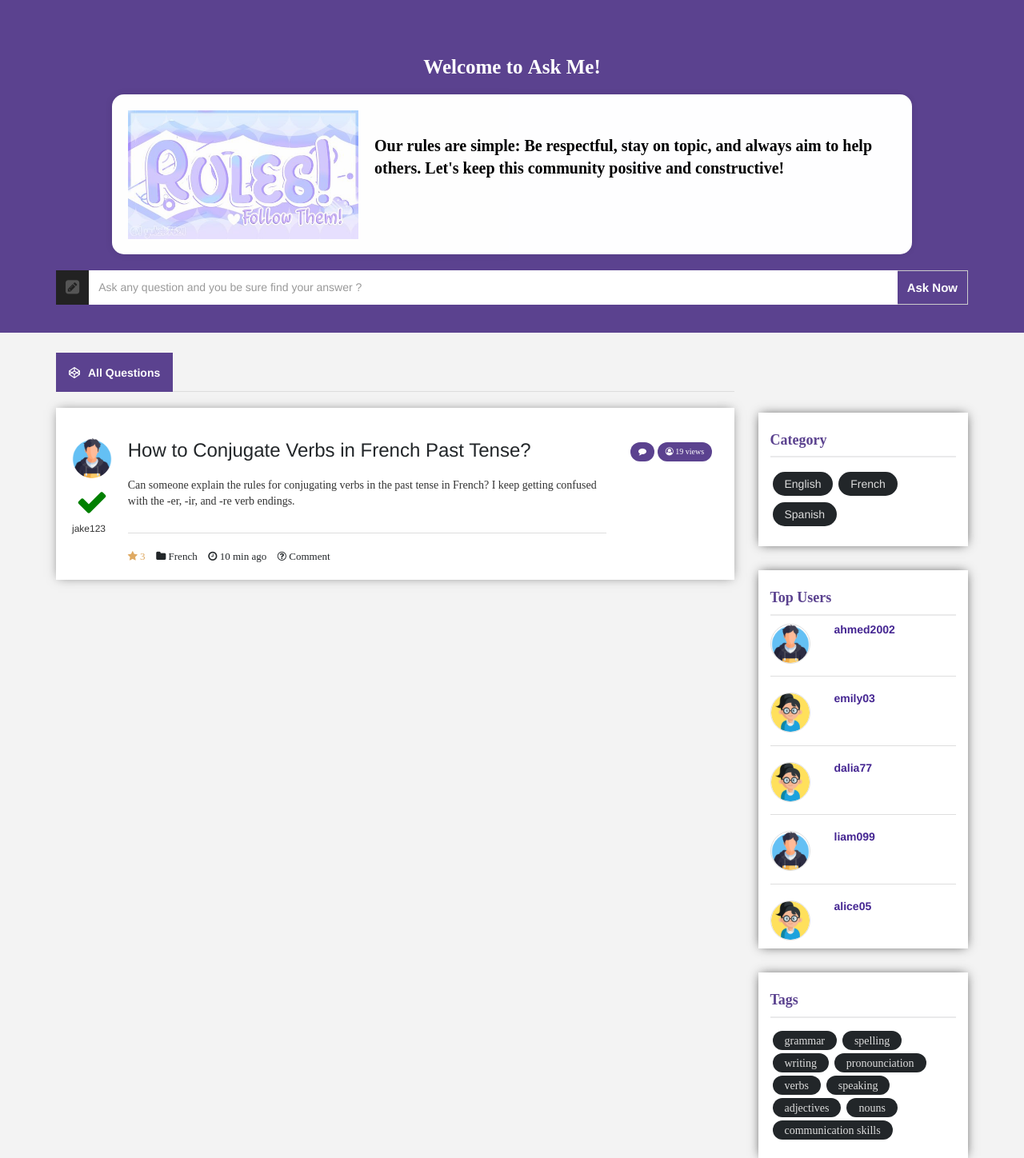
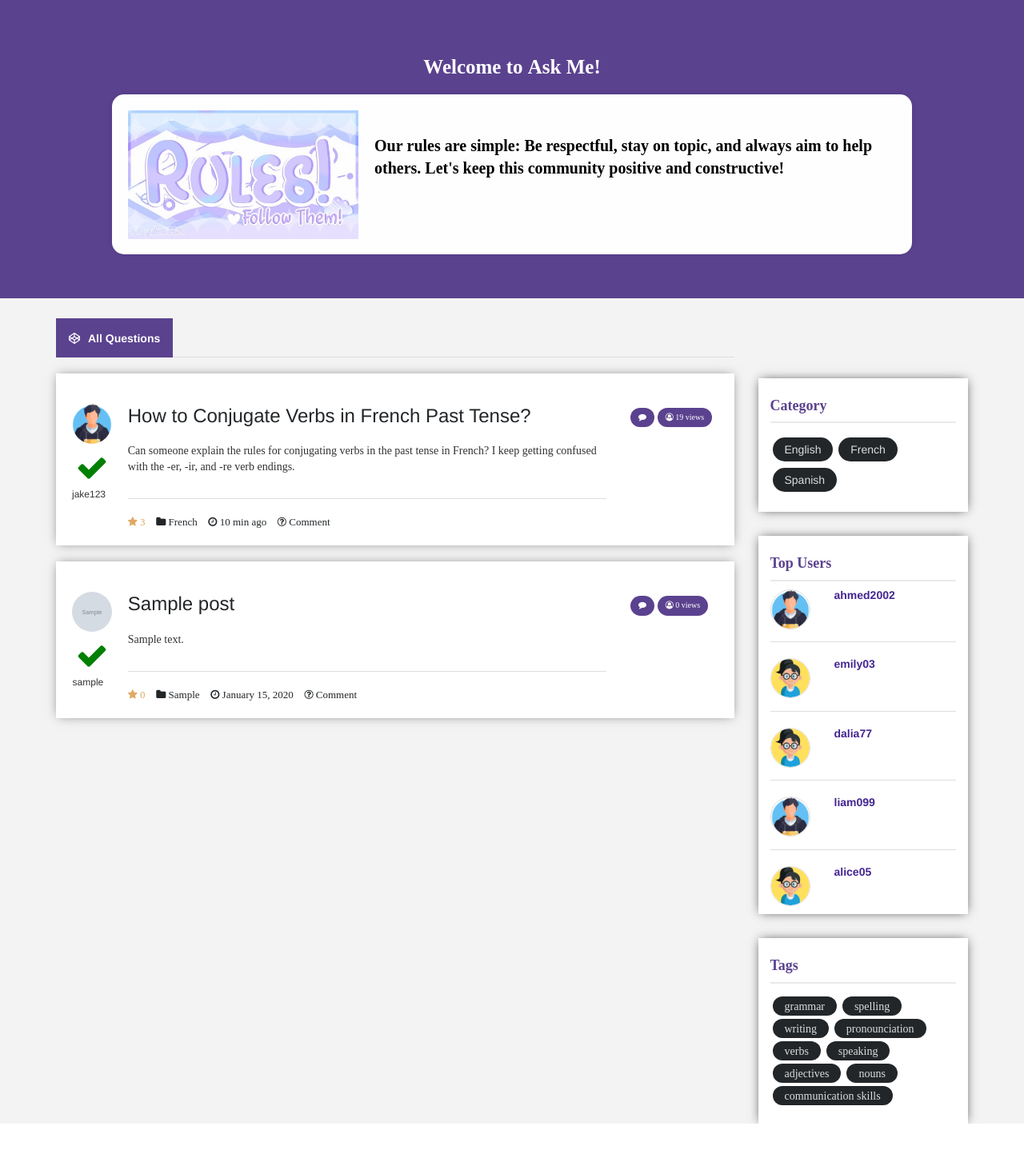
Before and after one commit to Mariam-Elbishbeashy/Language-Learning-Chatbot-Project, a PHP site: page /forum.php in a window 1280 px wide. Shown: the part 147-1595 px from the top of the page at 80% size. After the commit the page ends 1552 px from the top, so only its background shows below. Run offline with PHP 8.4, Linux system fonts and the light colour scheme; tables that the repository leaves empty hold one stand-in row (values such as "Sample post"); grey boxes marked "Sample" are stand-in pictures.

Commit message:
Backend: Loaded users' questions from database into the discussion forum

```diff
--- /dev/null
+++ b/Language-Learning-Chatbot/controllers/forumController.php
@@ -0,0 +1,16 @@
+<?php
+session_start();
+require_once __DIR__ . '/../model/forumModel.php';
+
+class forumController {
+    private $forumModel;
+
+    public function __construct() {
+        $this->forumModel = new forumModel();
+    }
+
+    public function loadQuestions() {
+        return $this->forumModel->getQuestions();
+    }
+}
+?>
--- /dev/null
+++ b/Language-Learning-Chatbot/model/forumModel.php
@@ -0,0 +1,21 @@
+<?php
+require_once __DIR__ . '/../model/Model2.php';
+
+class forumModel extends Model2 {
+
+    public function getQuestions() {
+        $sql = "SELECT forum_posts.post_id, forum_posts.title, forum_posts.content, forum_posts.category, forum_posts.created_at, users.username, users.profileImage
+                FROM forum_posts
+                INNER JOIN users ON forum_posts.user_id = users.Id
+                ORDER BY forum_posts.created_at DESC";
+
+        $result = $this->conn->query($sql);
+
+        if ($result->num_rows > 0) {
+            return $result->fetch_all(MYSQLI_ASSOC);
+        }
+        return [];
+    }
+
+}
+?>
--- a/public/forum.php
+++ b/public/forum.php
@@ -1,3 +1,26 @@
+<?php
+require_once '../Language-Learning-Chatbot/controllers/forumController.php';
+
+$forumController = new forumController();
+$questions = $forumController->loadQuestions();
+
+function timeAgo($datetime) {
+    $time = strtotime($datetime);
+    $timeDiff = time() - $time;
+
+    if ($timeDiff < 60) {
+        return 'Just now';
+    } elseif ($timeDiff < 3600) {
+        return floor($timeDiff / 60) . ' minutes ago';
+    } elseif ($timeDiff < 86400) {
+        return floor($timeDiff / 3600) . ' hours ago';
+    } elseif ($timeDiff < 604800) {
+        return floor($timeDiff / 86400) . ' days ago';
+    } else {
+        return date('F j, Y', $time);
+    }
+}
+?>
 <!DOCTYPE html>
 <html lang="en">
 
@@ -84,13 +107,13 @@
             </div>
         </div>
 
-
+<!--
         <div class="input-group">
             <span class="input-group-addon"><i class="fa fa-pencil-square" aria-hidden="true"></i></span>
             <input type="text" class="form-control form-control8392" placeholder="Ask any question and you be sure find your answer ?">
             <span class="input-group-addon"><a href="#">Ask Now</a></span>
 
-            </div>
+            </div> -->
             </div>
         </div>
     </section>
@@ -145,6 +168,47 @@
     </div>
     </section>
           <!--missing-->
+          <?php if (!empty($questions)): ?>
+            <?php foreach ($questions as $question): ?>
+                <div class="question-type2033">
+                    <div class="row">
+                        <div class="col-md-1">
+                            <div class="left-user12923 left-user12923-repeat">
+                            <img src="<?php echo htmlspecialchars($question['profileImage']); ?>" alt="Profile Image">
+                                <a href="#"><i class="fa fa-check" aria-hidden="true"></i></a>
+                                <p style="text-align: center; font-size: 12px; margin-top: 5px;"><?php echo htmlspecialchars($question['username']); ?></p>
+                            </div>
+                        </div>
+                        <div class="col-md-9">
+                            <div class="right-description893">
+                                <div id="que-hedder2983">
+                                    <h3><a href="#" target="_blank"><?php echo htmlspecialchars($question['title']); ?></a></h3>
+                                </div>
+                                <div class="ques-details10018">
+                                    <p><?php echo htmlspecialchars($question['content']); ?></p>
+                                </div>
+                                <hr>
+                                <div class="ques-icon-info3293">
+                                    <a href="#"><i class="fa fa-star" aria-hidden="true"> 0 </i></a>
+                                    <a href="#"><i class="fa fa-folder" aria-hidden="true"> <?php echo htmlspecialchars($question['category']); ?></i></a>
+                                    <a href="#"><i class="fa fa-clock-o" aria-hidden="true"> <?php echo timeAgo($question['created_at']); ?></i></a>
+                                    <a href="#"><i class="fa fa-question-circle-o" aria-hidden="true"> Comment</i></a>
+                                </div>
+                            </div>
+                        </div>
+                        <div class="col-md-2">
+                            <div class="ques-type302">
+                                <button type="button" class="q-type238"><i class="fa fa-comment" aria-hidden="true"></i></button>
+                                <button type="button" class="q-type23 button-ques2973"><i class="fa fa-user-circle-o" aria-hidden="true"> 0 views</i></button>
+                            </div>
+                        </div>
+                    </div>
+                    <div class="comments-lists"></div>
+                </div>
+            <?php endforeach; ?>
+        <?php else: ?>
+            <p>No questions have been posted yet. Be the first to ask!</p>
+        <?php endif; ?>
 
     </div>
     </div>
```
